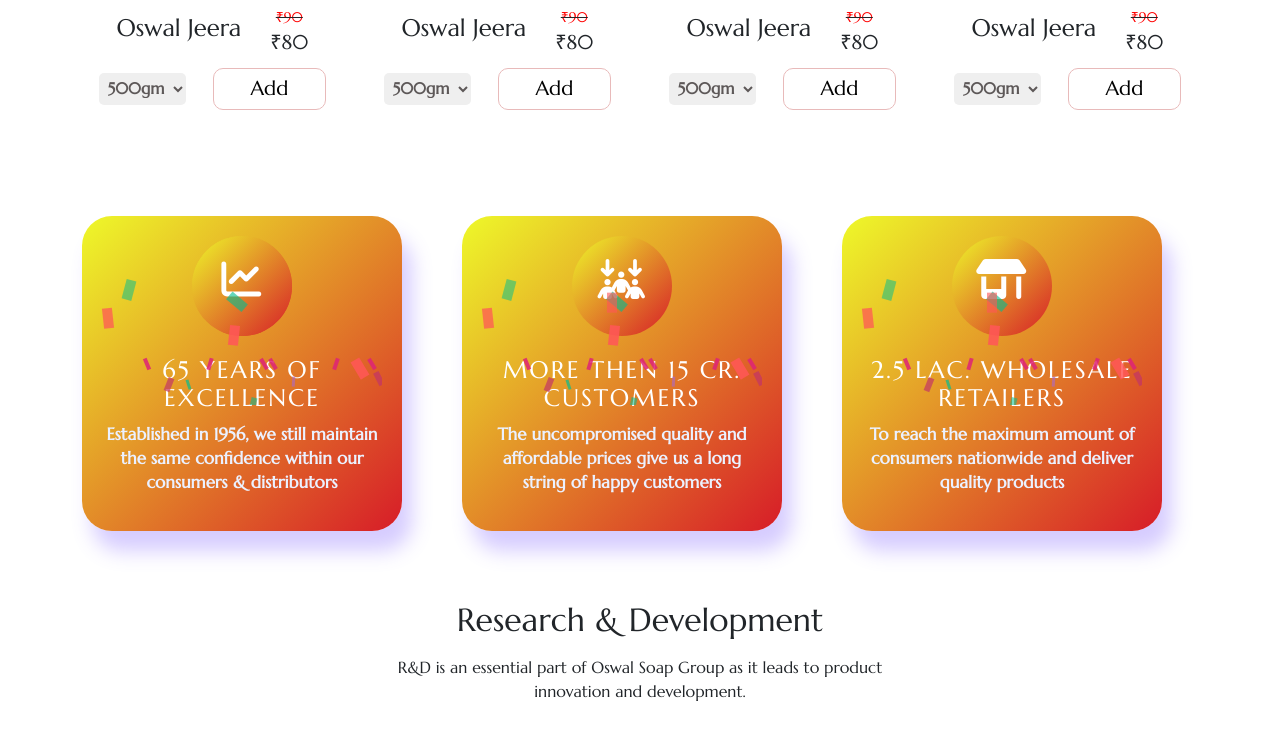
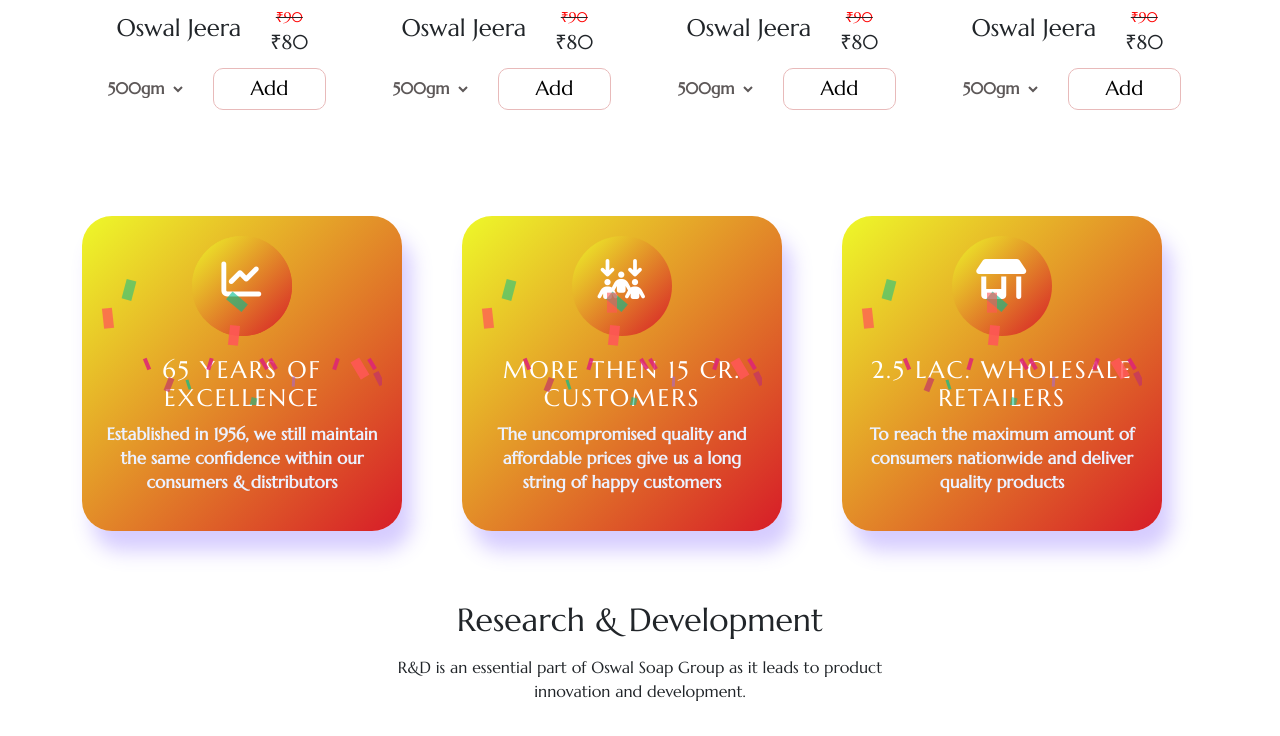
Before and after one commit to ayushrs/Calc, a plain HTML site: page index.html in a window 1280 px wide. Shown: the part 2664-3400 px from the top of the page. Drawn offline with nearby package versions, Linux system fonts and the light colour scheme; animation ran at ten frames a second; a script that the page names is missing.

Commit message:
Update style.css

```diff
--- a/style.css
+++ b/style.css
@@ -2099,11 +2099,12 @@ input[type="range"]::-moz-range-thumb {
   align-items: center;
 }
 .upper_txt_input select {
-  width: 100%;
-  padding: 5px 5px;
-  border: none;
-  color: #5d5858;
-  font-weight: bold;
+    width: 100%;
+    padding: 5px 5px;
+    border: none;
+    color: #5d5858;
+    font-weight: bold;
+    background: none !important;
 }
 .upper_txt_input select:focus-visible, :focus-within, :visited, :active {
   border: none;
```
